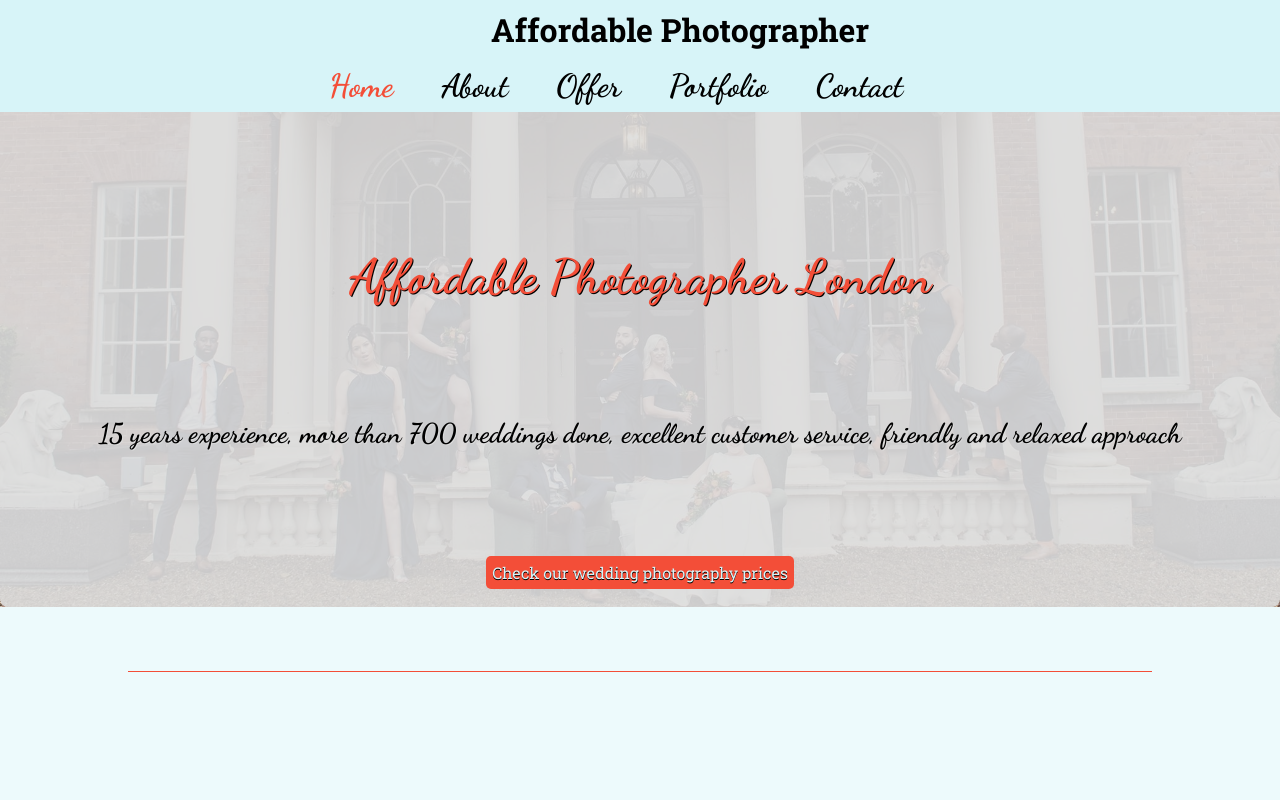
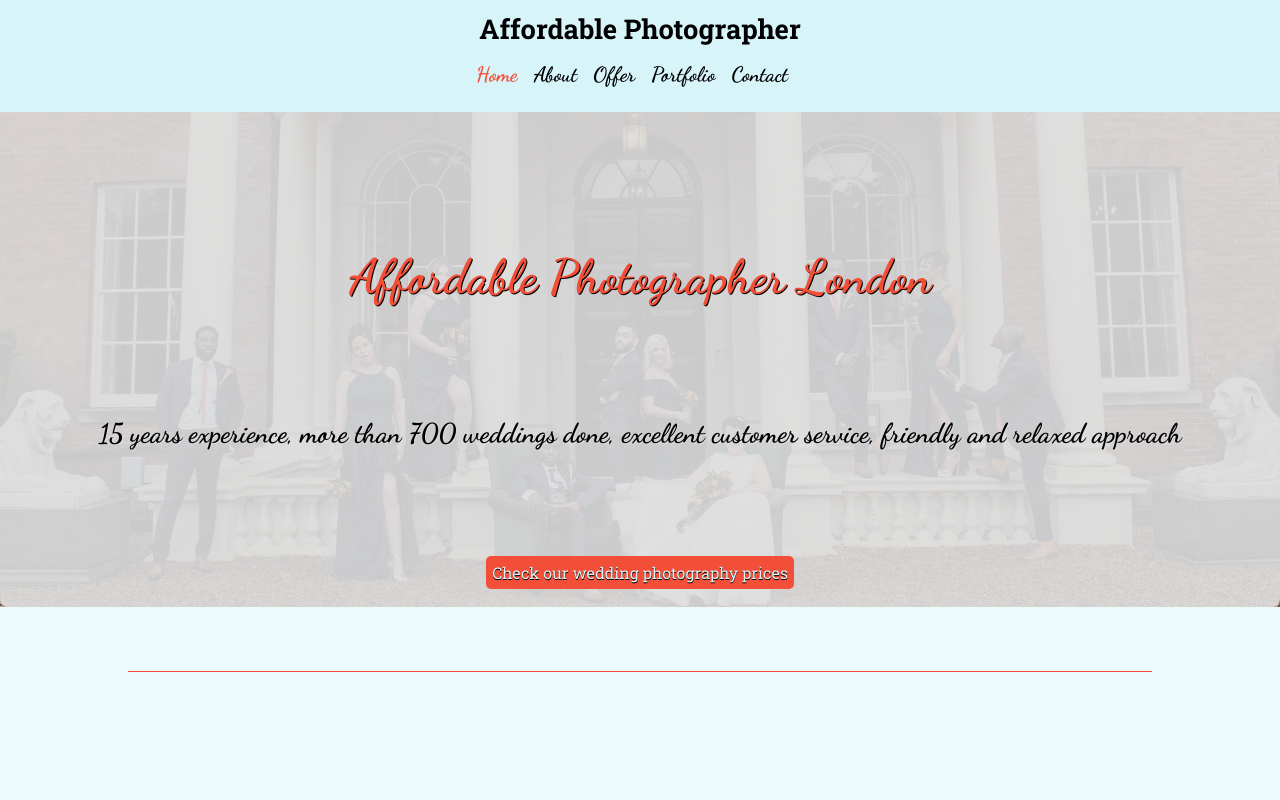
Before and after one commit to georgeciurca/affordable_photographer, a plain HTML site: page index.html in a window 1280 px wide. Shown: the top 800 px of the page. Drawn offline with Linux system fonts and the light colour scheme.

Commit message:
changes in css

```diff
--- a/about.css
+++ b/about.css
@@ -218,11 +218,7 @@ footer {
 
 
 @media (min-width: 768px) and (max-width: 1300px) {
-  .page-logo {
-    font-size: 2rem;
-    padding-bottom: 1rem;
-  }
-  .second-section {
+   .second-section {
     width: 80%;
     display: flex;
     flex-direction: column;
@@ -233,7 +229,12 @@ footer {
   .imagine {
     padding-bottom: 2rem;
   }
-
+  .page-logo {
+    font-size: 1.7rem;
+    margin: 0 auto;
+    padding-top: 2rem;
+    padding-bottom: 1rem;
+  }
   header ul li {
     font-size: 1.3rem;
     padding-bottom: 3rem;
@@ -265,13 +266,13 @@ footer {
     justify-content: center;
   }
   .page-logo {
-    font-size: 1.7rem;
+    font-size: 1.5rem;
     margin: 0 auto;
     padding-top: 3rem;
     padding-bottom: 1rem;
   }
   header ul li {
-    font-size: 1.5rem;
+    font-size: 1.1rem;
     padding-bottom: 3rem;
     margin: 0 auto;
   }
--- a/contact.css
+++ b/contact.css
@@ -287,11 +287,15 @@ footer {
 
 @media (min-width: 768px) and (max-width: 1300px) {
   .page-logo {
-    font-size: 2rem;
+    font-size: 1.7rem;
+    margin: 0 auto;
+    padding-top: 2rem;
     padding-bottom: 1rem;
   }
   header ul li {
-    font-size: 2rem;
+    font-size: 1.3rem;
+    padding-bottom: 3rem;
+    margin: 0 auto;
   }
   header {
     width: 100%;
--- a/index.css
+++ b/index.css
@@ -275,11 +275,15 @@ footer {
 
 @media (min-width: 768px) and (max-width: 1300px) {
   .page-logo {
-    font-size: 2rem;
+    font-size: 1.7rem;
+    margin: 0 auto;
+    padding-top: 2rem;
     padding-bottom: 1rem;
   }
   header ul li {
-    font-size: 2rem;
+    font-size: 1.3rem;
+    padding-bottom: 3rem;
+    margin: 0 auto;
   }
   header {
     width: 100%;
--- a/offer.css
+++ b/offer.css
@@ -251,11 +251,15 @@ footer {
 
 @media (min-width: 768px) and (max-width: 1300px) {
   .page-logo {
-    font-size: 2rem;
+    font-size: 1.7rem;
+    margin: 0 auto;
+    padding-top: 2rem;
     padding-bottom: 1rem;
   }
   header ul li {
-    font-size: 2rem;
+    font-size: 1.3rem;
+    padding-bottom: 3rem;
+    margin: 0 auto;
   }
   .packages-container {
     width: 100%;
--- a/portfolio.css
+++ b/portfolio.css
@@ -175,11 +175,15 @@ footer {
 
 @media (min-width: 768px) and (max-width: 1300px) {
   .page-logo {
-    font-size: 2rem;
+    font-size: 1.7rem;
+    margin: 0 auto;
+    padding-top: 2rem;
     padding-bottom: 1rem;
   }
   header ul li {
-    font-size: 2rem;
+    font-size: 1.3rem;
+    padding-bottom: 3rem;
+    margin: 0 auto;
   }
   header {
     width: 100%;
```
